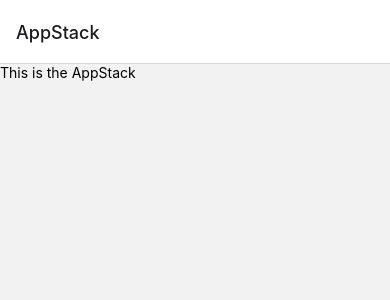
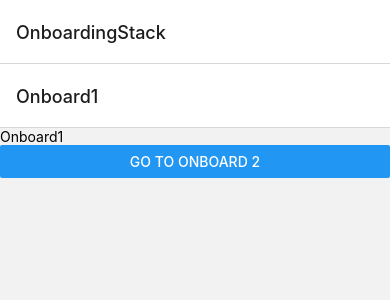
Before and after one commit to olatunjiemanuel/CMM500, a React Native app: screen /OnboardingStack in a window 390 px wide. Shown: the top 300 px of the page. Built offline with nearby package versions, Linux system fonts and the light colour scheme.

Commit message:
app and onboarding stack

```diff
--- a/App.js
+++ b/App.js
@@ -10,7 +10,7 @@ import OnboardingStack from "./src/screens/Onboarding";
 const Stack = createNativeStackNavigator();
 
 export default function App() {
-  const onboard = 1;
+  const onboard = 0;
   return (
     <NavigationContainer>
       <Stack.Navigator>
--- /dev/null
+++ b/src/screens/Onboarding/Onboard1/index.js
@@ -0,0 +1,20 @@
+import { StyleSheet, Text, View, Button } from "react-native";
+import React from "react";
+
+const Onboard1 = ({ navigation }) => {
+  return (
+    <View>
+      <Text>Onboard1</Text>
+      <Button
+        title="Go to onboard 2"
+        onPress={() => {
+          navigation.navigate("Onboard2");
+        }}
+      />
+    </View>
+  );
+};
+
+export default Onboard1;
+
+const styles = StyleSheet.create({});
--- /dev/null
+++ b/src/screens/Onboarding/Onboard2/index.js
@@ -0,0 +1,22 @@
+import { StyleSheet, Text, View } from "react-native";
+import React from "react";
+import { Button } from "react-native";
+
+//screen imports
+import AppStack from "../../AppStack";
+
+const Onboard2 = ({ navigation, onComplete }) => {
+  const handleOnboardingComplete = () => {
+    onComplete();
+  };
+  return (
+    <View>
+      <Text>Onboard2</Text>
+      <Button title="Got to AppStack" onPress={handleOnboardingComplete} />
+    </View>
+  );
+};
+
+export default Onboard2;
+
+const styles = StyleSheet.create({});
--- a/src/screens/Onboarding/index.js
+++ b/src/screens/Onboarding/index.js
@@ -1,13 +1,38 @@
 import { StyleSheet, Text, View, Button } from "react-native";
-import React from "react";
+import React, { useState } from "react";
+import { NavigationContainer, useNavigation } from "@react-navigation/native";
+import { createNativeStackNavigator } from "@react-navigation/native-stack";
+import AppStack from "../AppStack";
 // import { NavigationContainer, withNavigation } from "@react-navigation/native";
 
-const OnboardingStack = ({ navigation }) => {
+//screen imports
+import Onboard1 from "./Onboard1";
+import Onboard2 from "./Onboard2";
+
+const Stack = createNativeStackNavigator();
+
+const OnboardingStack = () => {
+  const [isOnboardingComplete, setOnboardingComplete] = useState(false);
+  const navigation = useNavigation();
+
+  const handleOnboardingComplete = () => {
+    setOnboardingComplete(true);
+  };
+
+  if (isOnboardingComplete) {
+    return <AppStack />;
+  }
   return (
-    <View>
-      <Text>OnboardingStack</Text>
-      <Button title="Go home" onPress={() => navigation.navigate("AppStack")} />
-    </View>
+    <NavigationContainer independent={true}>
+      <Stack.Navigator>
+        <Stack.Screen name="Onboard1" component={Onboard1} />
+        <Stack.Screen name="Onboard2">
+          {(props) => (
+            <Onboard2 {...props} onComplete={handleOnboardingComplete} />
+          )}
+        </Stack.Screen>
+      </Stack.Navigator>
+    </NavigationContainer>
   );
 };
 
```
